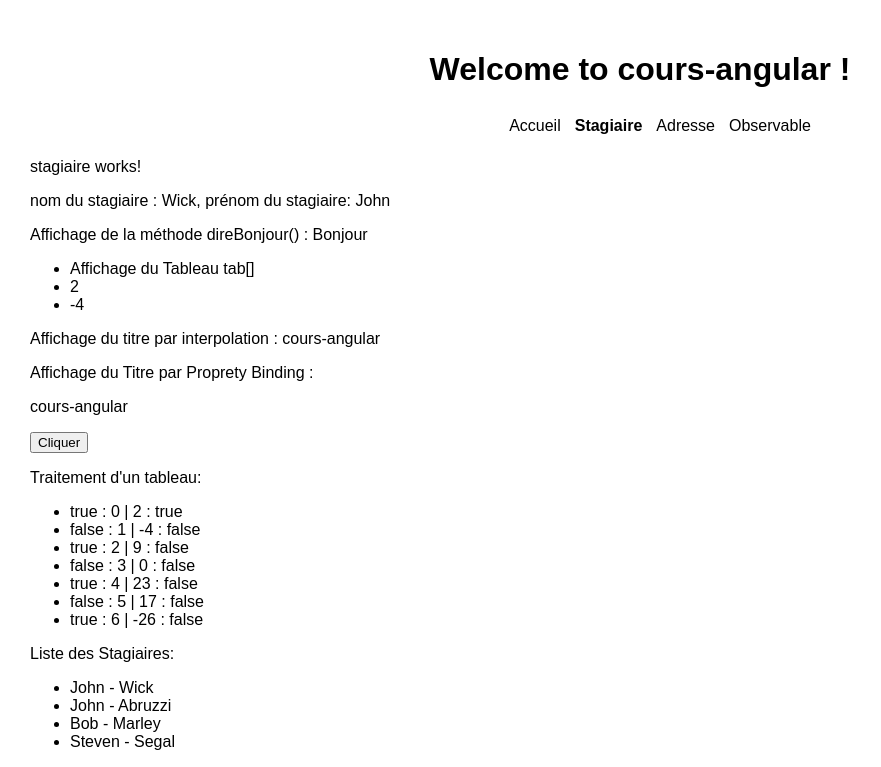
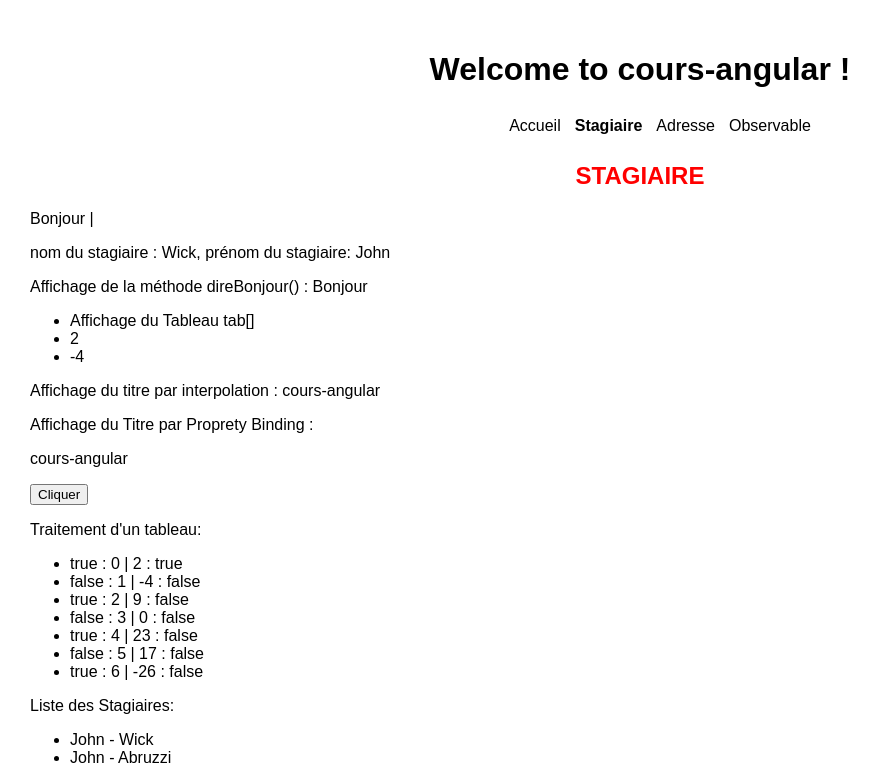
Before and after one commit to n-rick/cours-angular, an Angular app: page /stagiaire in a window 1280 px wide. Shown: the top 767 px of the page, without its empty margins (0-881 px from the left). Built offline with nearby package versions, Linux system fonts and the light colour scheme; a web font is replaced by a local one.

Commit message:
modif page stagiaire

```diff
--- a/src/app/composants/stagiaire/stagiaire.component.css
+++ b/src/app/composants/stagiaire/stagiaire.component.css
@@ -0,0 +1,8 @@
+h2{
+    text-align: center;
+    text-transform: uppercase;
+    color: red;
+}
+span{
+    color: tomato;
+}
--- a/src/app/composants/stagiaire/stagiaire.component.html
+++ b/src/app/composants/stagiaire/stagiaire.component.html
@@ -1 +1,2 @@
-<p>stagiaire works!</p>
+<h2>Stagiaire</h2>
+<p>Bonjour <span>{{ prenom }}</span> | <span><strong>{{ nom }}</strong></span></p>
--- a/src/app/composants/stagiaire/stagiaire.component.ts
+++ b/src/app/composants/stagiaire/stagiaire.component.ts
@@ -1,4 +1,5 @@
 import { Component, OnInit } from '@angular/core';
+import { ActivatedRoute } from '@angular/router';
 
 @Component({
   selector: 'app-stagiaire',
@@ -7,9 +8,18 @@ import { Component, OnInit } from '@angular/core';
 })
 export class StagiaireComponent implements OnInit {
 
-  constructor() { }
+  nom: string = "";
+  prenom: string = "";
+  // injection de dépendance :
+  constructor(private route: ActivatedRoute) { }
 
   ngOnInit(): void {
+    this.route.paramMap.subscribe(
+      (resp) => {
+        this.nom = resp.get('nom') ?? "";
+        this.prenom = resp.get('prenom') ?? "";
+      }
+    )
   }
 
 }
```
